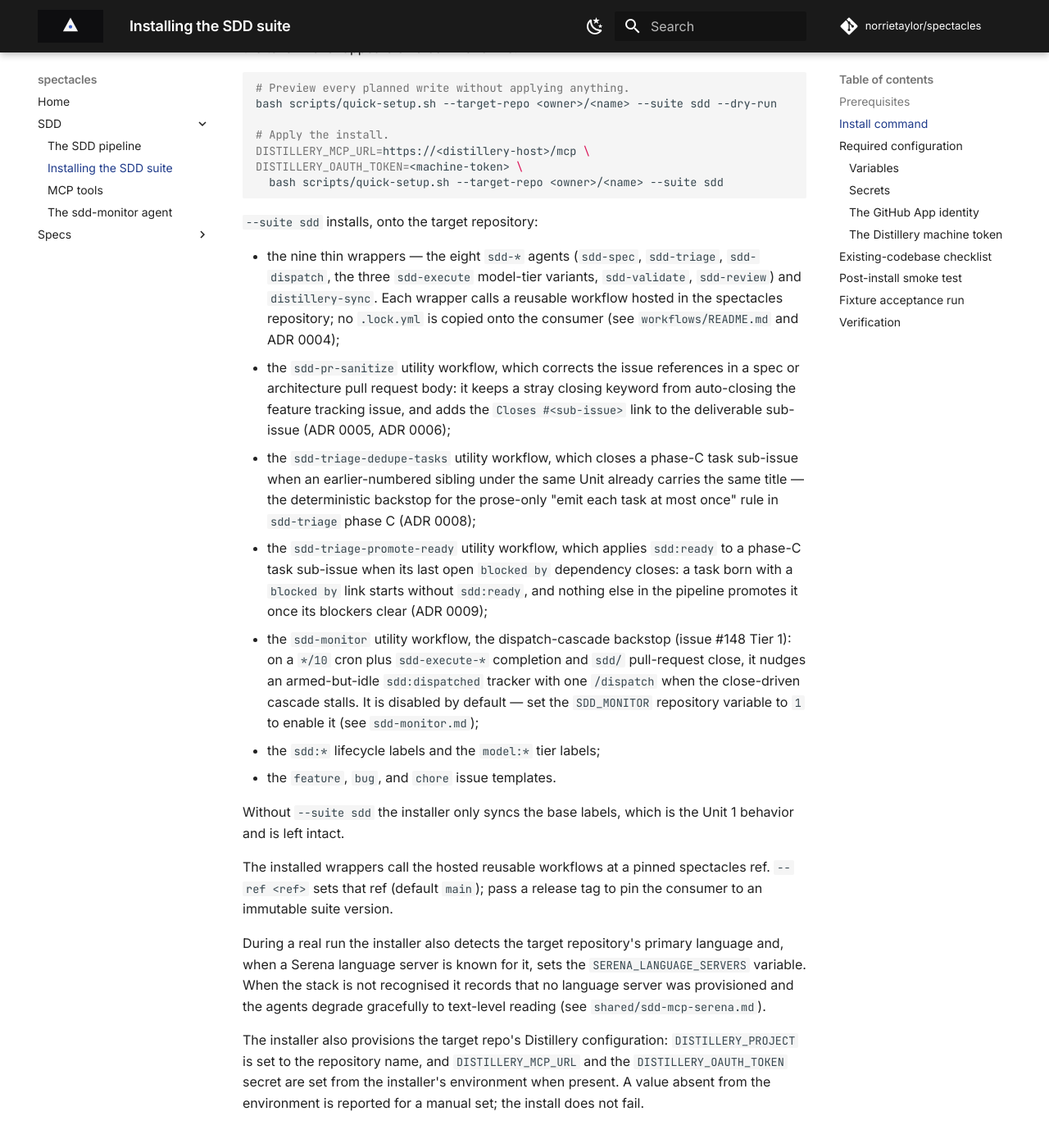
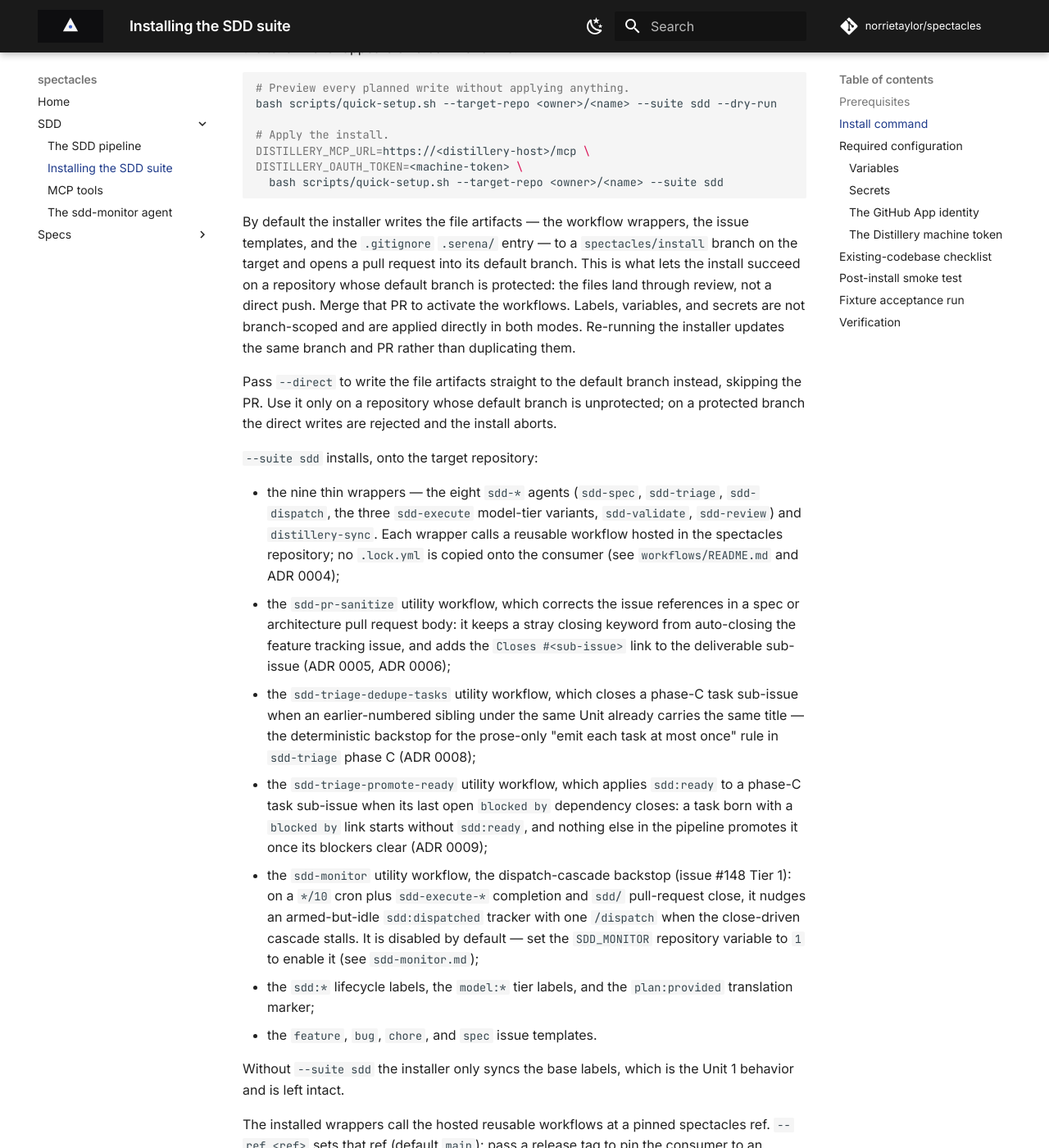
Before and after one commit to norrietaylor/spectacles, an MkDocs documentation site: the page built from docs/sdd/install.md, in a window 1280 px wide and 1400 px high, scrolled down 840 px. Shown: the whole window at 82% size. Built offline with MkDocs 1.6.1 and Material for MkDocs 9.7.7, drawn with Linux system fonts in a browser that asks for light colours; comment, search, counter and statistics services are not loaded; some of the changed text lies outside the part shown.

Commit message:
docs(install): document PR-default install, spec template, label set
- Default install now opens an installer PR; document it and --direct.
- Installer writes four issue templates (add spec) and the plan:provided
  marker label; smoke test and checklist updated to match.

````diff
--- a/docs/sdd/install.md
+++ b/docs/sdd/install.md
@@ -40,6 +40,20 @@ DISTILLERY_OAUTH_TOKEN=<machine-token> \
   bash scripts/quick-setup.sh --target-repo <owner>/<name> --suite sdd
 ```
 
+By default the installer writes the file artifacts — the workflow wrappers, the
+issue templates, and the `.gitignore` `.serena/` entry — to a
+`spectacles/install` branch on the target and opens a pull request into its
+default branch. This is what lets the install succeed on a repository whose
+default branch is protected: the files land through review, not a direct push.
+Merge that PR to activate the workflows. Labels, variables, and secrets are not
+branch-scoped and are applied directly in both modes. Re-running the installer
+updates the same branch and PR rather than duplicating them.
+
+Pass `--direct` to write the file artifacts straight to the default branch
+instead, skipping the PR. Use it only on a repository whose default branch is
+unprotected; on a protected branch the direct writes are rejected and the
+install aborts.
+
 `--suite sdd` installs, onto the target repository:
 
 - the nine thin wrappers — the eight `sdd-*` agents (`sdd-spec`,
@@ -68,8 +82,9 @@ DISTILLERY_OAUTH_TOKEN=<machine-token> \
   tracker with one `/dispatch` when the close-driven cascade stalls. It is
   disabled by default — set the `SDD_MONITOR` repository variable to `1` to
   enable it (see `sdd-monitor.md`);
-- the `sdd:*` lifecycle labels and the `model:*` tier labels;
-- the `feature`, `bug`, and `chore` issue templates.
+- the `sdd:*` lifecycle labels, the `model:*` tier labels, and the
+  `plan:provided` translation marker;
+- the `feature`, `bug`, `chore`, and `spec` issue templates.
 
 Without `--suite sdd` the installer only syncs the base labels, which is the
 Unit 1 behavior and is left intact.
@@ -224,13 +239,15 @@ history, not only a greenfield one. Before and after the install, confirm:
 - [ ] The repository's branch protection, if any, does not require a status
       check that the agents cannot satisfy. The SDD agents never merge; merge
       authority stays with humans and the consumer's own CI.
-- [ ] The `feature`, `bug`, and `chore` issue templates installed cleanly and
-      do not collide with the target repository's existing templates.
+- [ ] The `feature`, `bug`, `chore`, and `spec` issue templates installed
+      cleanly and do not collide with the target repository's existing
+      templates.
 
 ## Post-install smoke test
 
-Before running a feature through the pipeline, confirm the install resolved
-its dependencies:
+Run these after the installer PR is merged (default mode), or right after the
+install in `--direct` mode. Before running a feature through the pipeline,
+confirm the install resolved its dependencies:
 
 1. **Workflows present.** Confirm the nine wrappers — the eight `sdd-*`
    wrappers (including `sdd-dispatch.yml`) and `distillery-sync.yml` — and
@@ -239,8 +256,8 @@ its dependencies:
    appear under `.github/workflows/` on the target repository. The
    `.lock.yml` reusable workflows are hosted in the spectacles repository
    and are not copied onto the consumer.
-2. **Labels present.** Confirm all six `sdd:*` labels and all three `model:*`
-   labels exist on the target repository.
+2. **Labels present.** Confirm the `sdd:*` lifecycle labels, the `plan:provided`
+   marker, and all three `model:*` tier labels exist on the target repository.
 3. **MCP reachable.** Dispatch `distillery-sync` once and confirm its run logs
    a non-zero count of ingested specs, decisions, issues, or pull requests.
    This proves the Distillery endpoint and OAuth credential resolve.
````
